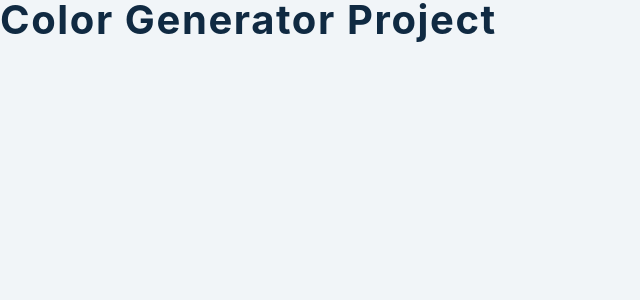
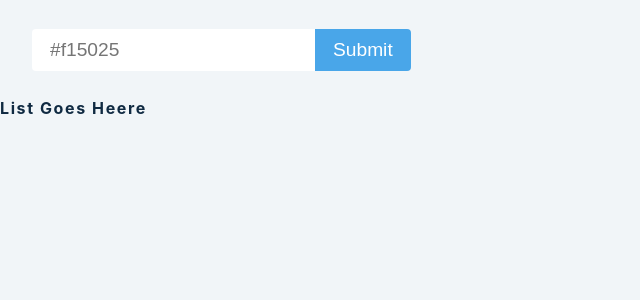
Before and after one commit to NoahThomlison/react-mini-project, a React (Create React App) app in the folder 09-color-generator/setup/: page / in a window 1280 px wide. Shown: the top 300 px of the page, without its empty margins (0-640 px from the left). Built offline with nearby package versions, Linux system fonts and the light colour scheme.

Commit message:
adds starting code, sets up state variables

```diff
--- a/09-color-generator/setup/src/App.js
+++ b/09-color-generator/setup/src/App.js
@@ -4,7 +4,31 @@
 import Values from 'values.js'
 
 function App() {
-  return <h2>color generator project</h2>
-}
+  const [color, setColor] = useState("")
+  const [error, setError] = useState(false)
+  const [list, setList] = useState([])
+
+  const handleSubmit = (event) =>{
+    event.preventDefault()
+    console.log("Hello")
+  }
+
+  return (
+    <>
+  <section className='container'>
+    <form onSubmit={handleSubmit}>
+      <input
+      type="text"
+      value={color}
+      onChange={(e) => setColor(e.target.value)}
+      placeholder="#f15025"/>
+      <button className='btn' type="submit">Submit</button>
+    </form>
+  </section>
+  <section className='colors'>
+    <h4>List goes heere</h4>
+  </section>
+  </>
+  )}
 
 export default App
```
